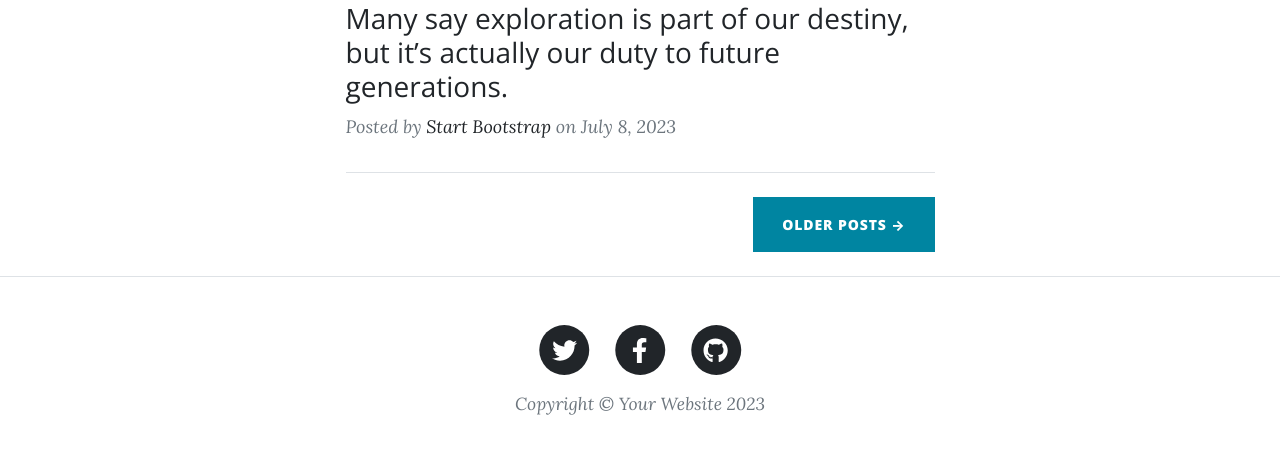
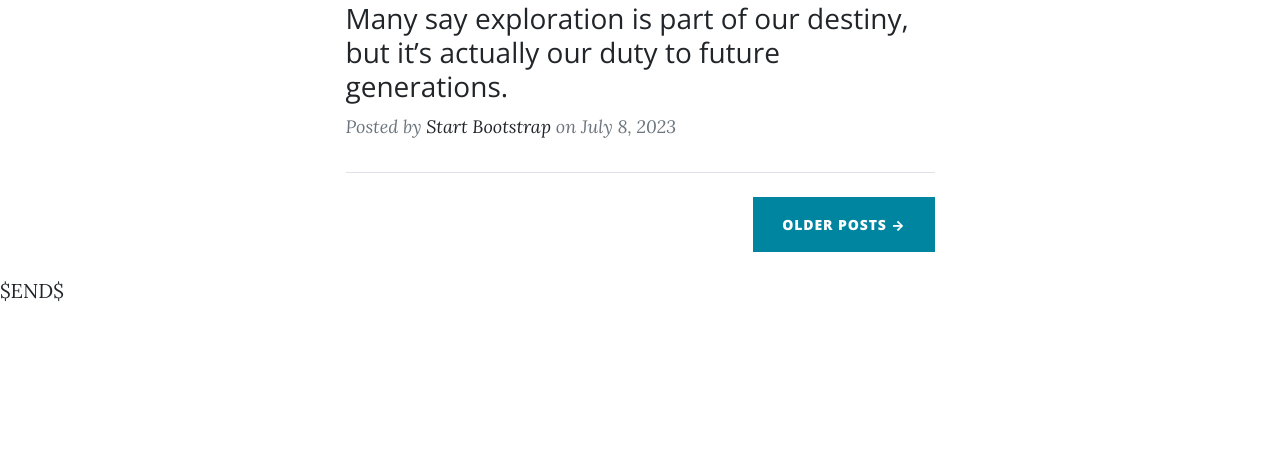
Before and after one commit to Pal79/python-projects, a Flask app: page / in a window 1280 px wide. Shown: the part 1461-1926 px from the top of the page. After the commit the page ends 1763 px from the top, so only its background shows below. Run offline with Flask 3, Linux system fonts and the light colour scheme; some libraries are stand-ins or nearby versions.

Commit message:
cutting the footer section and include the created footer.html

```diff
--- a/blog_project/templates/index.html
+++ b/blog_project/templates/index.html
@@ -75,44 +75,4 @@
             </div>
         </div>
         <!-- Footer-->
-        <footer class="border-top">
-            <div class="container px-4 px-lg-5">
-                <div class="row gx-4 gx-lg-5 justify-content-center">
-                    <div class="col-md-10 col-lg-8 col-xl-7">
-                        <ul class="list-inline text-center">
-                            <li class="list-inline-item">
-                                <a href="#!">
-                                    <span class="fa-stack fa-lg">
-                                        <i class="fas fa-circle fa-stack-2x"></i>
-                                        <i class="fab fa-twitter fa-stack-1x fa-inverse"></i>
-                                    </span>
-                                </a>
-                            </li>
-                            <li class="list-inline-item">
-                                <a href="#!">
-                                    <span class="fa-stack fa-lg">
-                                        <i class="fas fa-circle fa-stack-2x"></i>
-                                        <i class="fab fa-facebook-f fa-stack-1x fa-inverse"></i>
-                                    </span>
-                                </a>
-                            </li>
-                            <li class="list-inline-item">
-                                <a href="#!">
-                                    <span class="fa-stack fa-lg">
-                                        <i class="fas fa-circle fa-stack-2x"></i>
-                                        <i class="fab fa-github fa-stack-1x fa-inverse"></i>
-                                    </span>
-                                </a>
-                            </li>
-                        </ul>
-                        <div class="small text-center text-muted fst-italic">Copyright &copy; Your Website 2023</div>
-                    </div>
-                </div>
-            </div>
-        </footer>
-        <!-- Bootstrap core JS-->
-        <script src="https://cdn.jsdelivr.net/npm/bootstrap@5.2.3/dist/js/bootstrap.bundle.min.js"></script>
-        <!-- Core theme JS-->
-        <script src="{{ url_for('static', filename='js/scripts.js') }}"></script>
-    </body>
-</html>
+{% include "footer.html" %}
```
